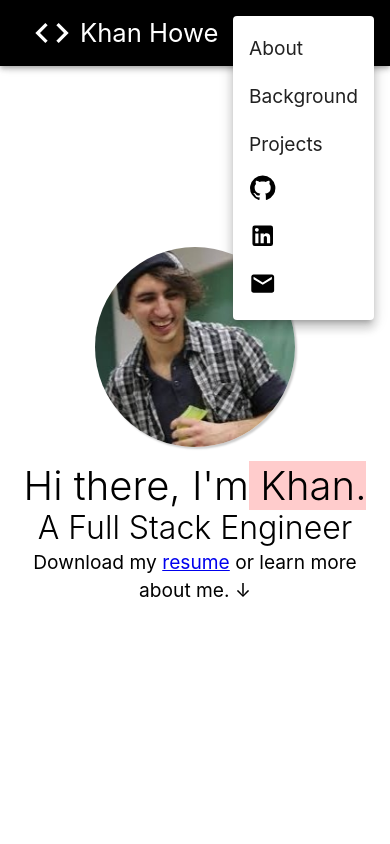
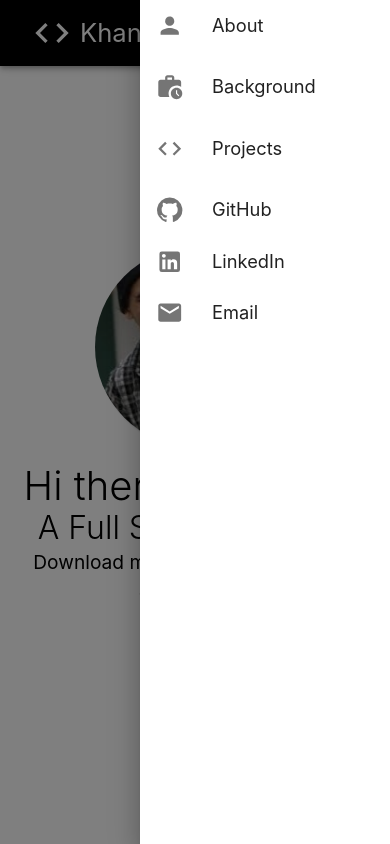
Before and after one commit to khanhowe/khan-dev, a React (Create React App) app: page / in a window 390 px wide. Both pictures are taken after a click on the button "open drawer". Shown: the top 844 px of the page. Built offline with nearby package versions, Linux system fonts and the light colour scheme.

Commit message:
Add contact buttons to new drawer

```diff
--- a/package.json
+++ b/package.json
@@ -19,6 +19,7 @@
     "@types/react": "^18.2.37",
     "@types/react-dom": "^18.2.15",
     "babel-plugin-macros": "^3.1.0",
+    "eslint-config-react-app": "^7.0.1",
     "node-sass": "^7.0.3",
     "react": "^18.2.0",
     "react-dom": "^18.2.0",
--- a/src/components/Contact.tsx
+++ b/src/components/Contact.tsx
@@ -5,6 +5,7 @@ import ResponsiveTypography from './ResponsiveText';
 interface ContactItem {
     icon: JSX.Element;
     link: string;
+    title: string;
 }
 
 interface ContactButtonProps {
@@ -16,14 +17,17 @@ const contactItems: ContactItem[] = [
     {
         icon: <GitHub />,
         link: 'https://github.com/khanhowe',
+        title: 'GitHub',
     },
     {
         icon: <LinkedIn />,
         link: 'https://www.linkedin.com/in/khan-howe-5a1055163/',
+        title: 'LinkedIn',
     },
     {
         icon: <Email />,
         link: 'mailto:khanhowe@gmail.com',
+        title: 'Email',
     },
 ];
 
--- a/src/components/NavBar.tsx
+++ b/src/components/NavBar.tsx
@@ -3,9 +3,11 @@ import {
     Box,
     Button,
     Container,
+    Drawer,
     IconButton,
-    Menu,
-    MenuItem,
+    ListItem,
+    ListItemIcon,
+    ListItemText,
     Toolbar,
 } from '@mui/material';
 import CodeIcon from '@mui/icons-material/Code';
@@ -13,19 +15,28 @@ import MenuIcon from '@mui/icons-material/Menu';
 import '../styles/NavBar.css';
 import React, { useMemo, useRef, useState } from 'react';
 import ResponsiveTypography from './ResponsiveText';
-import { ContactButton, ContactMenuItem, contactItems } from './Contact';
+import { ContactButton, contactItems } from './Contact';
+import { Person, WorkHistory } from '@mui/icons-material';
 
+interface SectionProps {
+    name: string;
+    icon: JSX.Element;
+}
 interface MenuProps {
     scrollToSection: (section: string) => void;
-    sections: string[];
+    sections: SectionProps[];
 }
 
 const NavBar: React.FC = () => {
     const anchorRef = useRef(null);
     const [anchorElNav, setAnchorElNav] = useState<null | HTMLElement>(null);
 
-    const sections: string[] = useMemo(
-        () => ['About', 'Background', 'Projects'],
+    const sections: SectionProps[] = useMemo(
+        () => [
+            { name: 'About', icon: <Person /> },
+            { name: 'Background', icon: <WorkHistory /> },
+            { name: 'Projects', icon: <CodeIcon /> },
+        ],
         [],
     );
 
@@ -64,45 +75,36 @@ const NavBar: React.FC = () => {
             >
                 <MenuIcon />
             </IconButton>
-            <Menu
-                id="menu-appbar"
-                anchorEl={anchorElNav}
-                anchorOrigin={{
-                    vertical: 'top',
-                    horizontal: 'right',
-                }}
-                keepMounted
-                transformOrigin={{
-                    vertical: 'top',
-                    horizontal: 'right',
-                }}
+            <Drawer
+                anchor="right"
                 open={Boolean(anchorElNav)}
                 onClose={handleCloseNavMenu}
-                sx={{
-                    display: { xs: 'block', md: 'none' },
-                }}
+                // Add transition effect to the Drawer
+                transitionDuration={500}
             >
-                {sections.map((section) => (
-                    <MenuItem
-                        key={section}
-                        onClick={() => {
-                            scrollToSection(section);
-                            handleCloseNavMenu();
-                        }}
-                    >
-                        <ResponsiveTypography variant="body1">
-                            {section}
-                        </ResponsiveTypography>
-                    </MenuItem>
-                ))}
-                {contactItems.map((item, index) => (
-                    <ContactMenuItem
-                        key={index}
-                        icon={item.icon}
-                        link={item.link}
-                    />
-                ))}
-            </Menu>
+                <Box
+                    sx={{ width: 250 }}
+                    role="presentation"
+                    onClick={handleCloseNavMenu}
+                    onKeyDown={handleCloseNavMenu}
+                >
+                    {sections.map((section) => (
+                        <ListItem
+                            key={section.name}
+                            onClick={() => scrollToSection(section.name)}
+                        >
+                            <ListItemIcon>{section.icon}</ListItemIcon>
+                            <ListItemText primary={section.name} />
+                        </ListItem>
+                    ))}
+                    {contactItems.map((item, index) => (
+                        <ListItem button key={index} href={item.link}>
+                            <ListItemIcon>{item.icon}</ListItemIcon>
+                            <ListItemText primary={item.title} />
+                        </ListItem>
+                    ))}
+                </Box>
+            </Drawer>
         </div>
     );
 
@@ -146,11 +148,11 @@ const NavBar: React.FC = () => {
         >
             {sections.map((section) => (
                 <Button
-                    key={section}
-                    onClick={() => scrollToSection(section)}
+                    key={section.name}
+                    onClick={() => scrollToSection(section.name)}
                     sx={{ my: 2, color: 'white', display: 'block' }}
                 >
-                    {section}
+                    {section.name}
                 </Button>
             ))}
             <VerticalRule />
```
Also changed, not shown: src/pages/Contact.tsx (deleted, +0 -49 lines), 1 other file (tests, documents, lock files or other folders).
